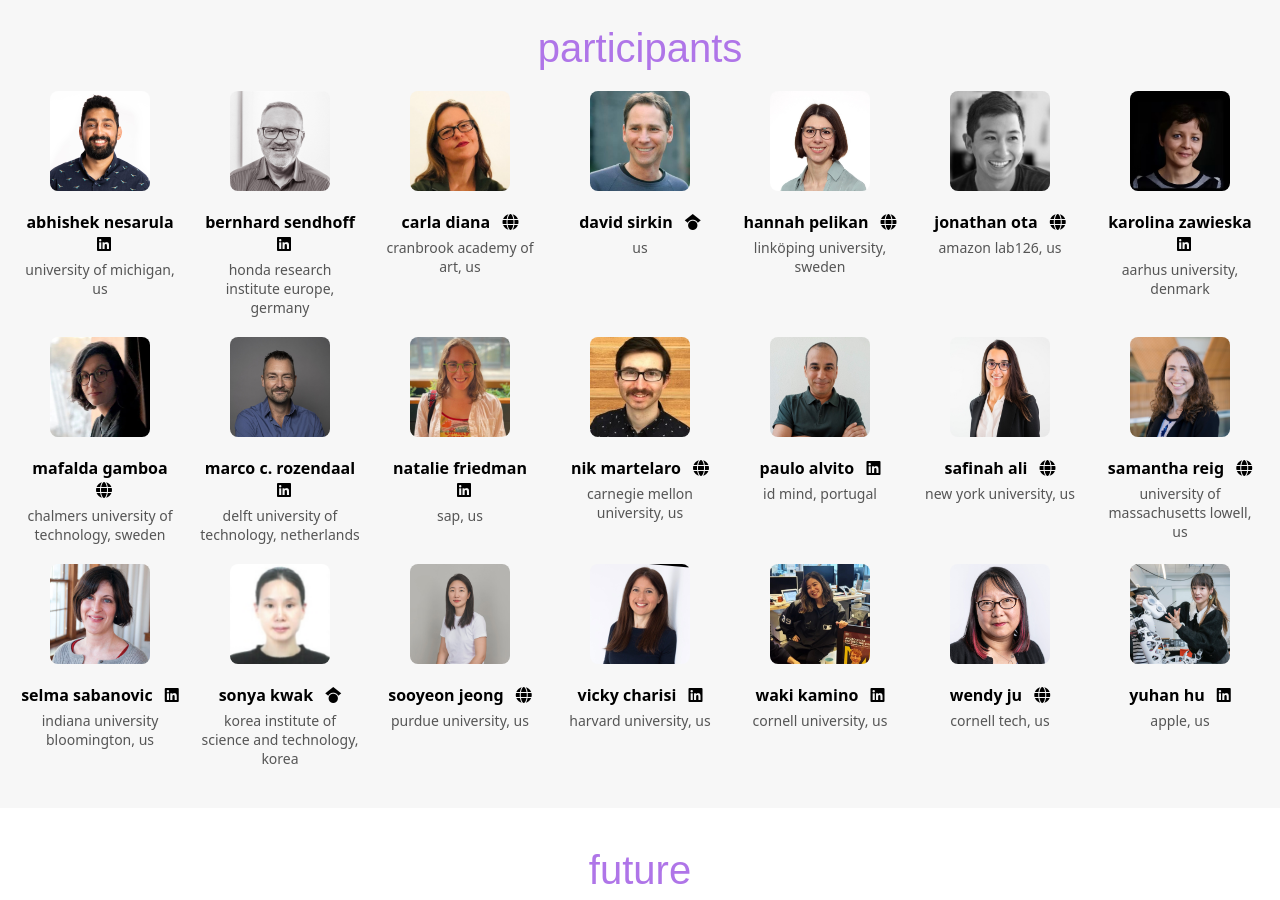
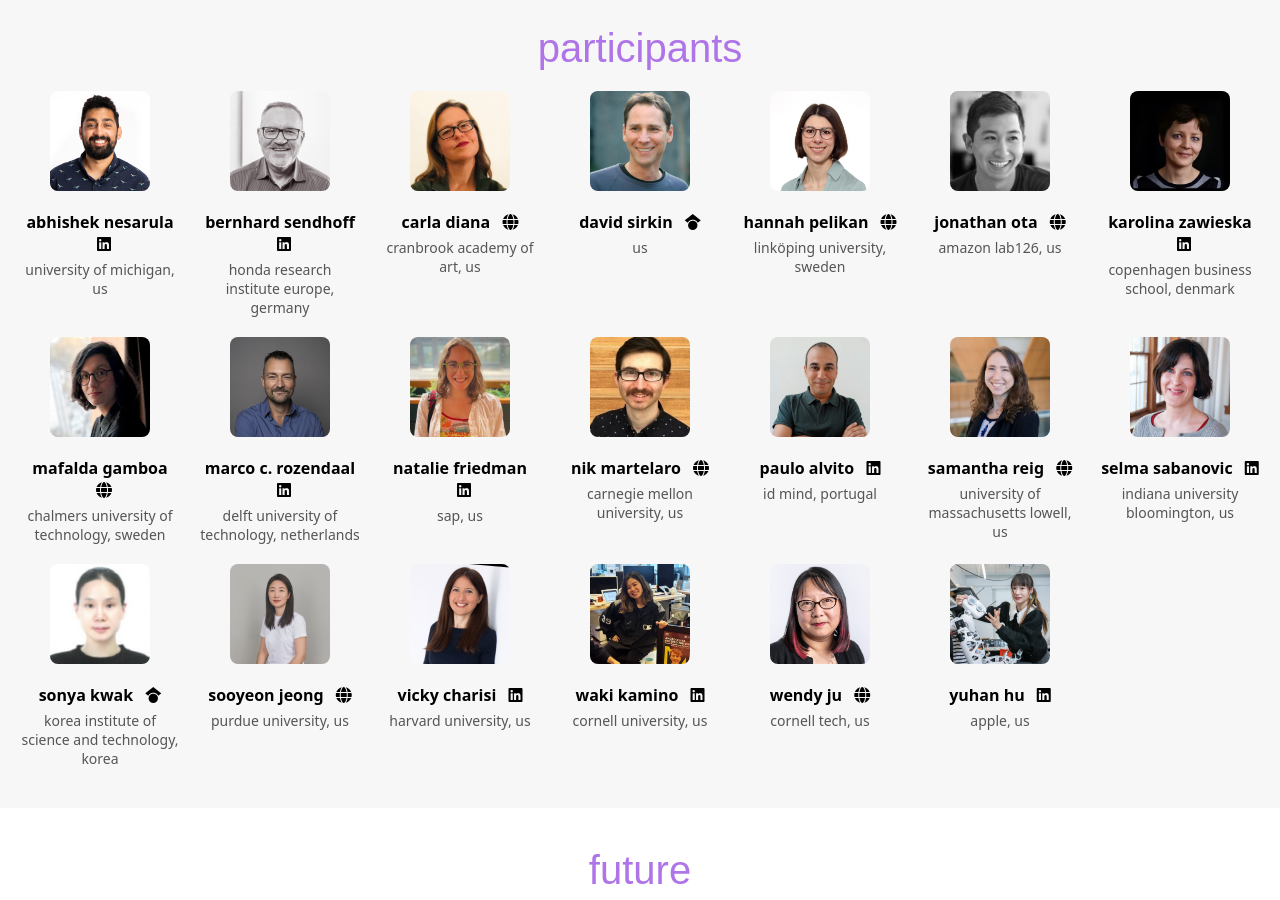
Before and after one commit to studiorobot/hridesignretreat.com, a Jekyll site: the page built from index.html, in a window 1280 px wide and 900 px high, scrolled down 2404 px. Built offline with Jekyll 4.4.1, drawn with Linux system fonts in a browser that asks for light colours; some web fonts are replaced.

Commit message:
Update participants.yml

```diff
--- a/_data/participants.yml
+++ b/_data/participants.yml
@@ -33,7 +33,7 @@
 
 - name: karolina zawieska
   in: https://www.linkedin.com/in/karolina-zawieska-aa694528b/
-  inst: aarhus university, denmark
+  inst: copenhagen business school, denmark
   image: kz.jpeg
 
 
@@ -66,10 +66,6 @@
   image: pa.jpeg
 
 
-- name: safinah ali
-  web: https://safinahali.com/
-  inst: new york university, us
-  image: sa.jpeg
 
 - name: samantha reig
   web: https://samreig.com/
```
